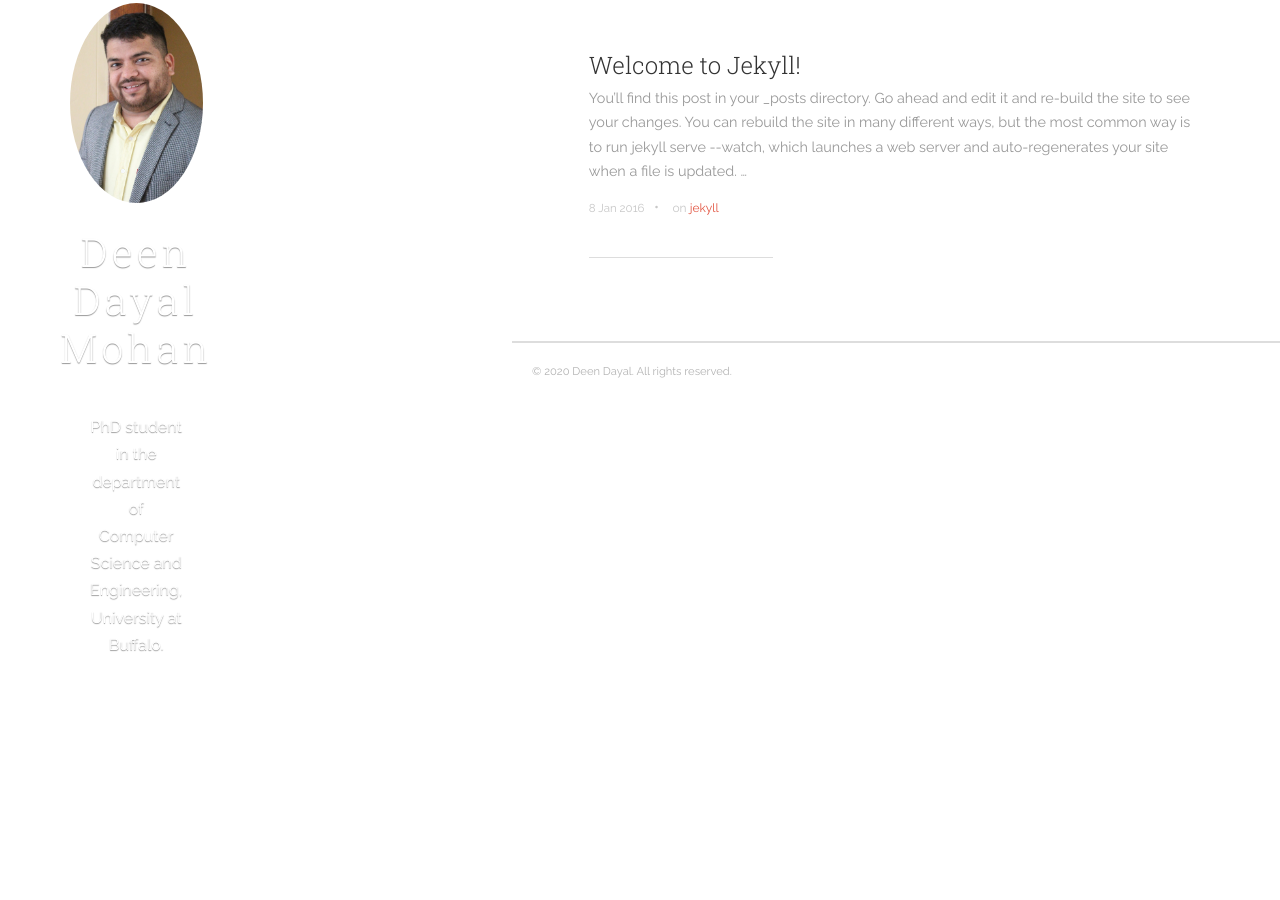
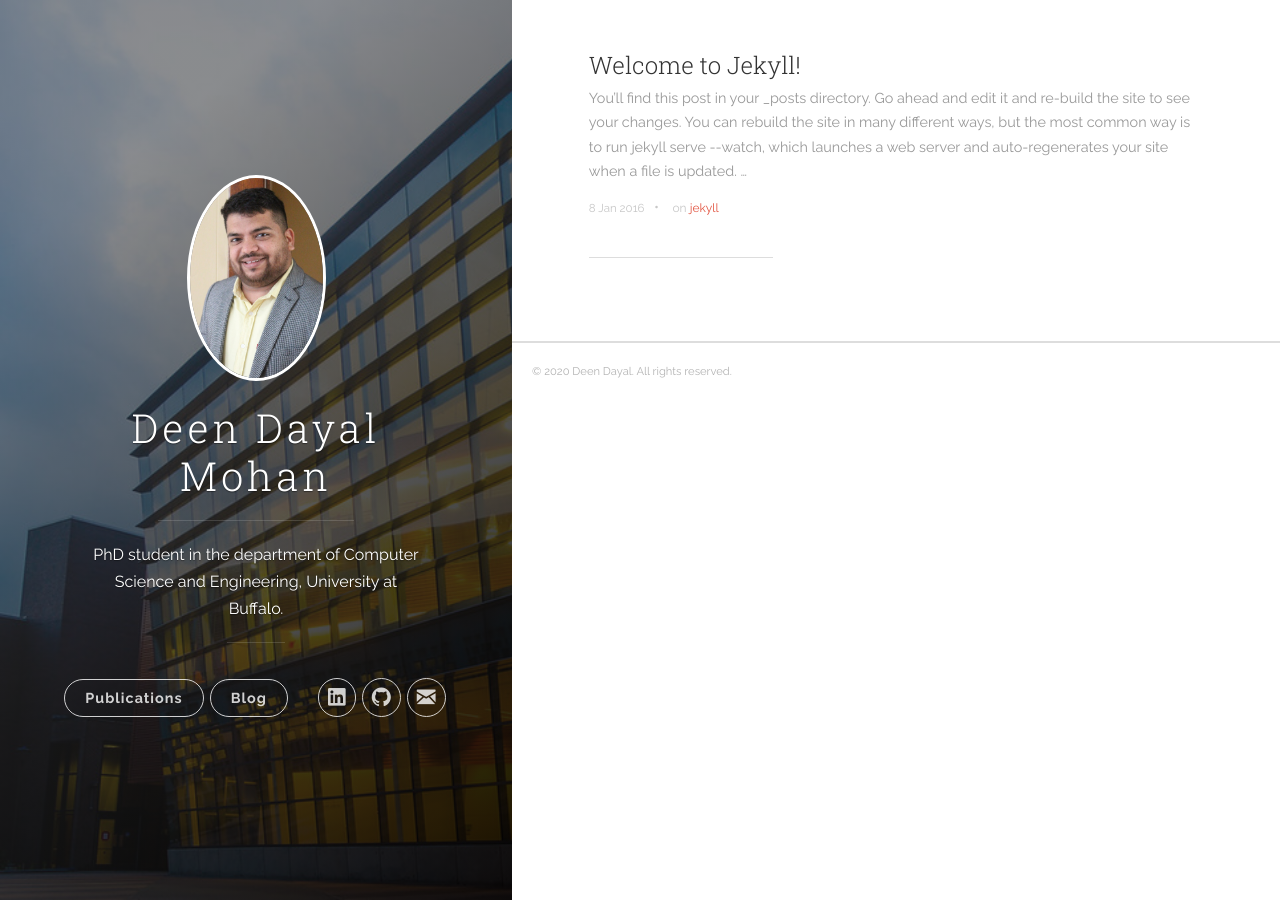
Before and after one commit to ArtificialEdge/artificialEdge.github.io, a Jekyll site: the page built from index.html, in a window 1280 px wide. Built offline with Jekyll 4.4.1, drawn with Linux system fonts in a browser that asks for light colours; nearby versions of some CDN libraries; the list of posts is cut into pages by our own code.

Commit message:
Update uno.scss

```diff
--- a/_sass/uno.scss
+++ b/_sass/uno.scss
@@ -1214,7 +1214,7 @@ hr {
 	background-size: cover; }
 
 .panel-cover--collapsed {
-	width: 0%;
+	width: 40%;
 	max-width: 530px; }
 
 .panel-cover--overlay {
```
